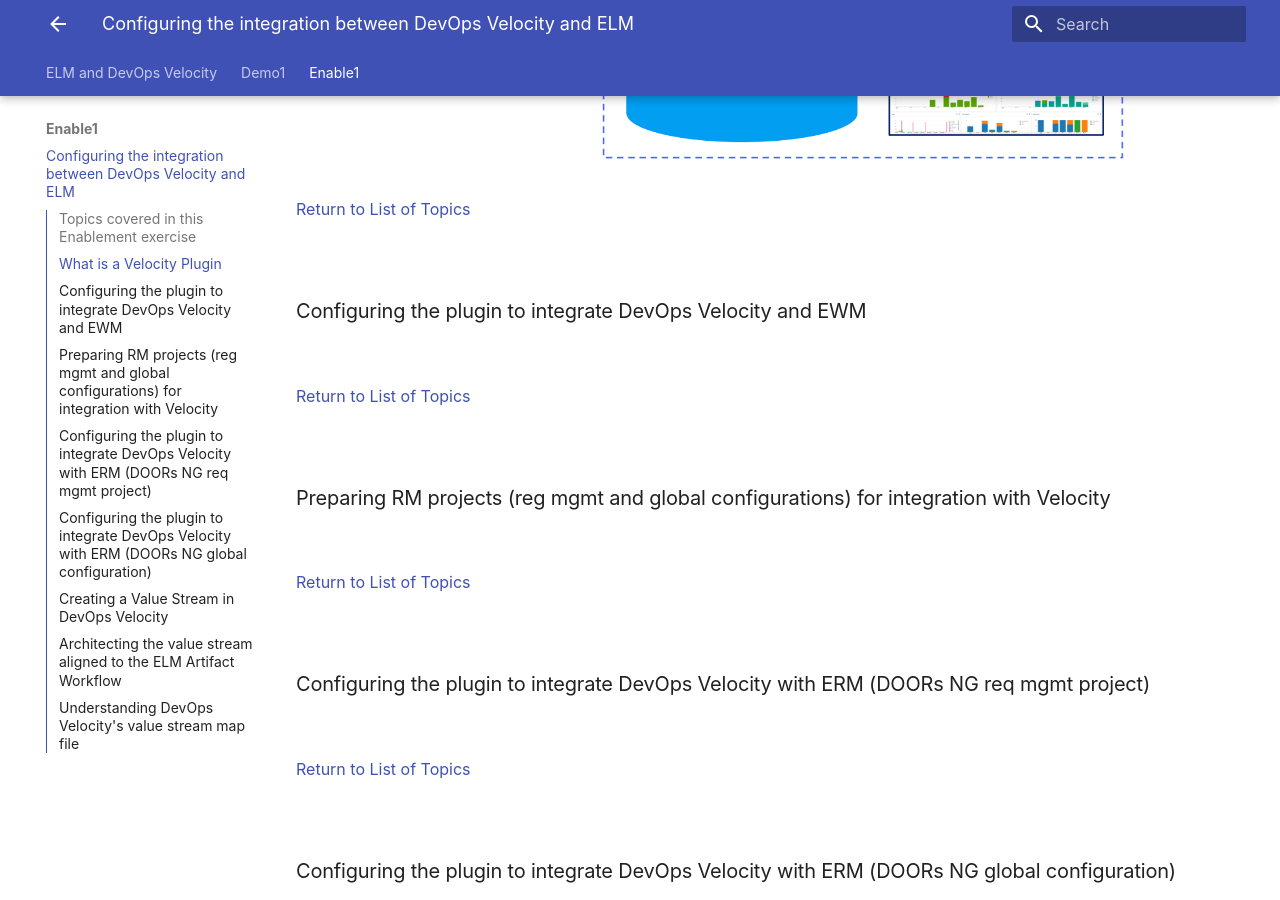
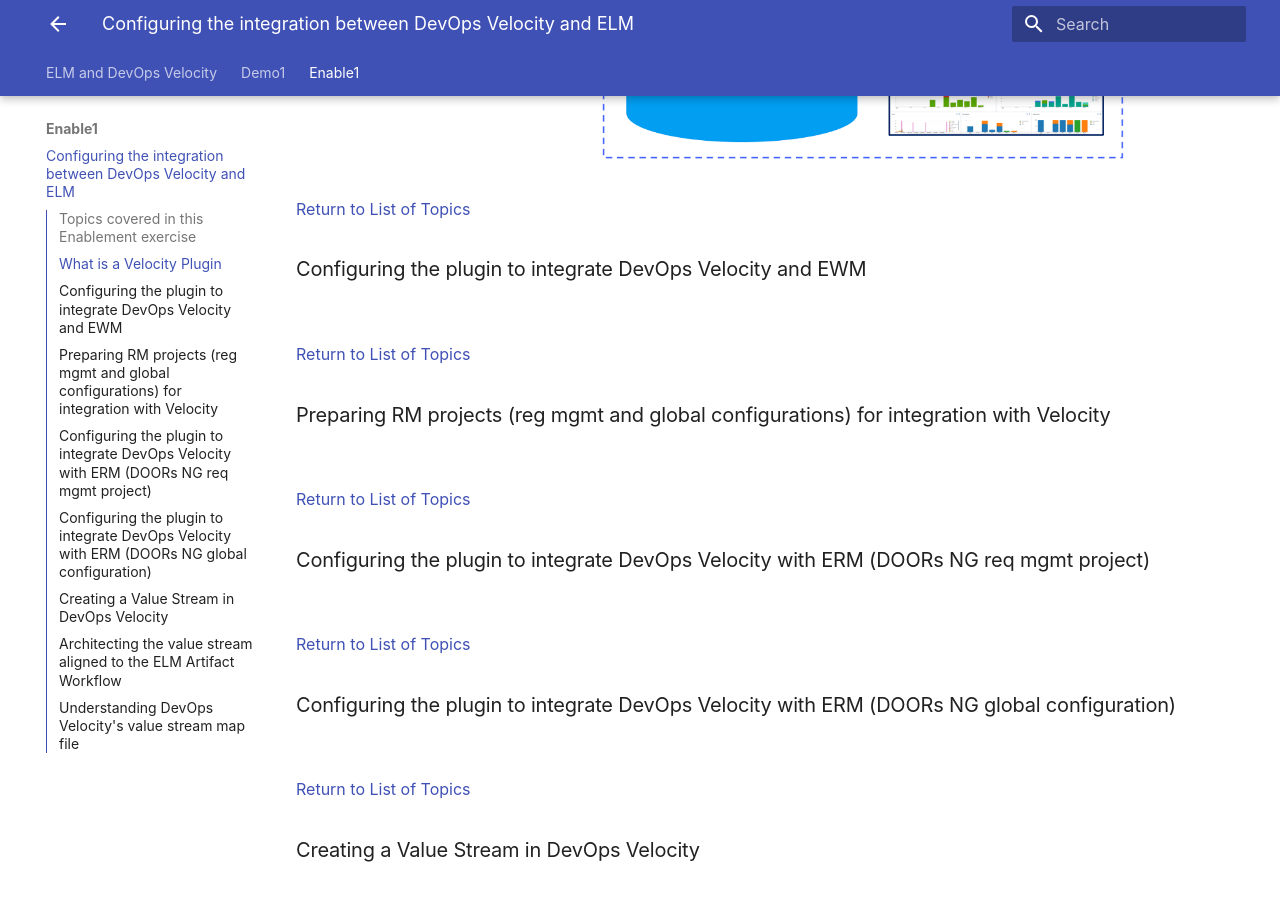
Before and after one commit to DevOpsAutomationLabs/ELM_Velocity, an MkDocs documentation site: the page built from docs/enable1/index.md, in a window 1280 px wide and 900 px high, scrolled down 1099 px. Built offline with MkDocs 1.6.1 and Material for MkDocs 9.7.7, drawn with Linux system fonts in a browser that asks for light colours.

Commit message:
Update index.md

```diff
--- a/docs/enable1/index.md
+++ b/docs/enable1/index.md
@@ -18,58 +18,50 @@
 •	Add an integration definition to a value stream JSON file.
 •	Configure a deployment plan task for one of the native integration types.
 
-![Plugin architecture image](media/plugin_overview.png)
+<img src="media/plugin_overview.png" alt="Plugin architecture image" style="width:200%; height:auto;">
 <br/>
 
 [Return to List of Topics](#topics-covered-in-this-enablement-exercise)
-
 <br/>
 
 ### Configuring the plugin to integrate DevOps Velocity and EWM
 <br/>
 
 [Return to List of Topics](#topics-covered-in-this-enablement-exercise)
-
 <br/>
 
 ### Preparing RM projects (reg mgmt and global configurations) for integration with Velocity
 <br/>
 
 [Return to List of Topics](#topics-covered-in-this-enablement-exercise)
-
 <br/>
 
 ### Configuring the plugin to integrate DevOps Velocity with ERM (DOORs NG req mgmt project)
 <br/>
 
 [Return to List of Topics](#topics-covered-in-this-enablement-exercise)
-
 <br/>
 
 ### Configuring the plugin to integrate DevOps Velocity with ERM (DOORs NG global configuration)
 <br/>
 
 [Return to List of Topics](#topics-covered-in-this-enablement-exercise)
-
 <br/>
 
 ### Creating a Value Stream in DevOps Velocity
 <br/>
 
 [Return to List of Topics](#topics-covered-in-this-enablement-exercise)
-
 <br/>
 
 ### Architecting the value stream aligned to the ELM Artifact Workflow
 <br/>
 
 [Return to List of Topics](#topics-covered-in-this-enablement-exercise)
-
 <br/>
 
 ### Understanding DevOps Velocity's value stream map file
 <br/>
 
 [Return to List of Topics](#topics-covered-in-this-enablement-exercise)
-
 <br/>
```
